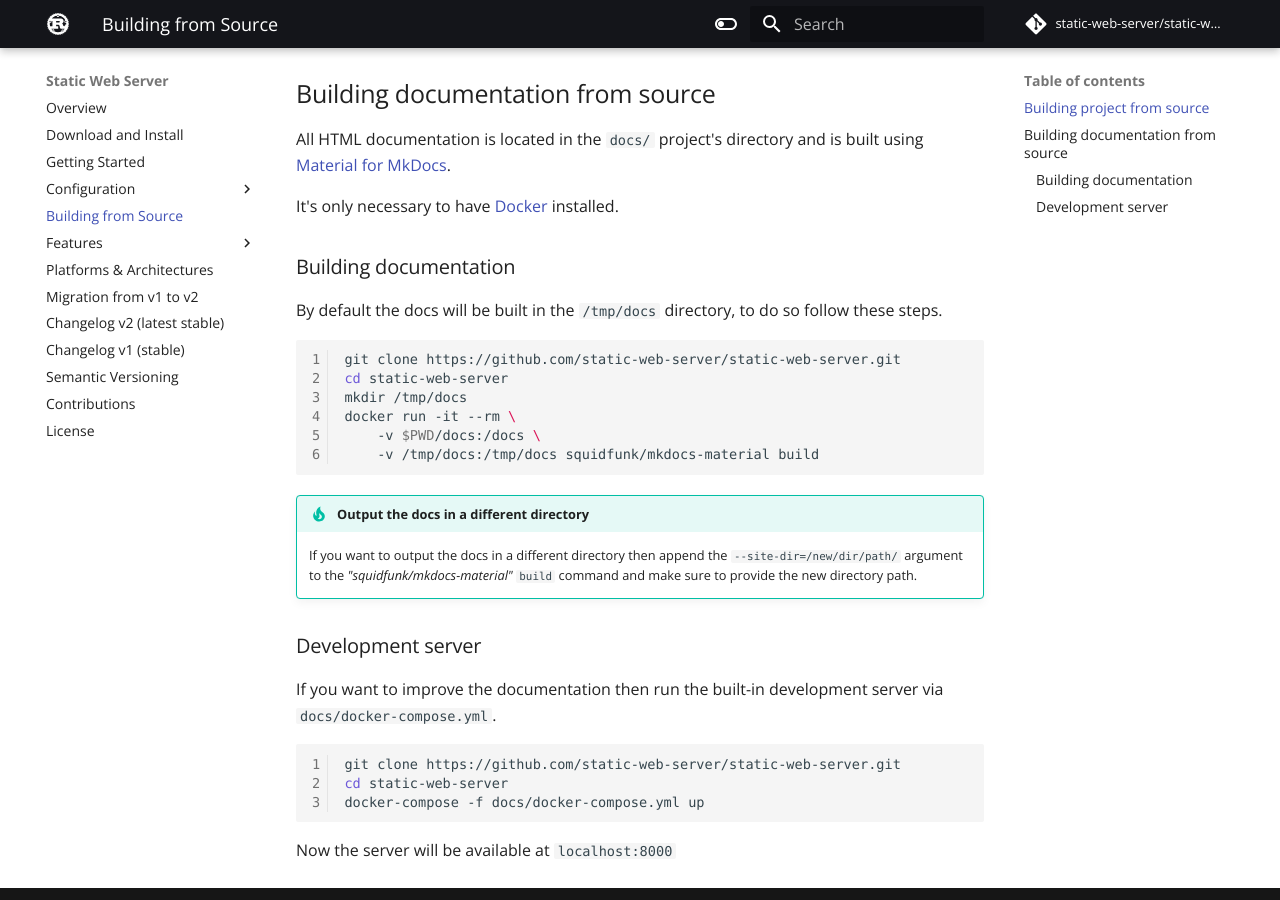
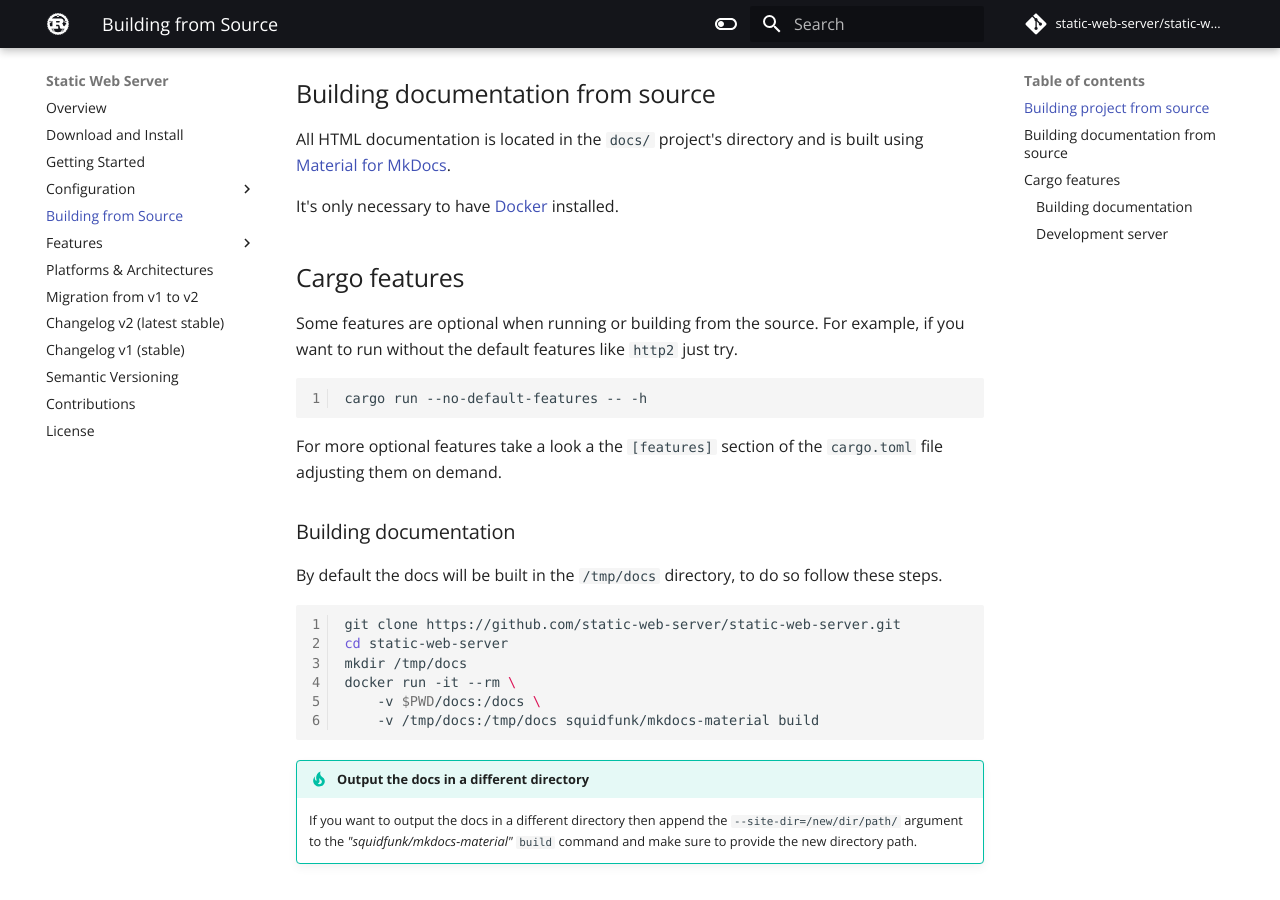
Before and after one commit to static-web-server/static-web-server, an MkDocs documentation site: the page built from docs/content/building-from-source.md, in a window 1280 px wide and 900 px high, scrolled down 685 px. Built offline with MkDocs 1.6.1 and Material for MkDocs 9.7.7, drawn with Linux system fonts in a browser that asks for light colours; some web fonts are replaced; comment, search, counter and statistics services are not loaded.

Commit message:
docs: mention cargo features when building from source [skip ci]

````diff
--- a/docs/content/building-from-source.md
+++ b/docs/content/building-from-source.md
@@ -27,6 +27,17 @@
 
 It's only necessary to have [Docker](https://www.docker.com/get-started/) installed.
 
+## Cargo features
+
+Some features are optional when running or building from the source.
+For example, if you want to run without the default features like `http2` just try.
+
+```sh
+cargo run --no-default-features -- -h
+```
+
+For more optional features take a look a the `[features]` section of the `cargo.toml` file adjusting them on demand.
+
 ### Building documentation
 
 By default the docs will be built in the `/tmp/docs` directory, to do so follow these steps.
````
